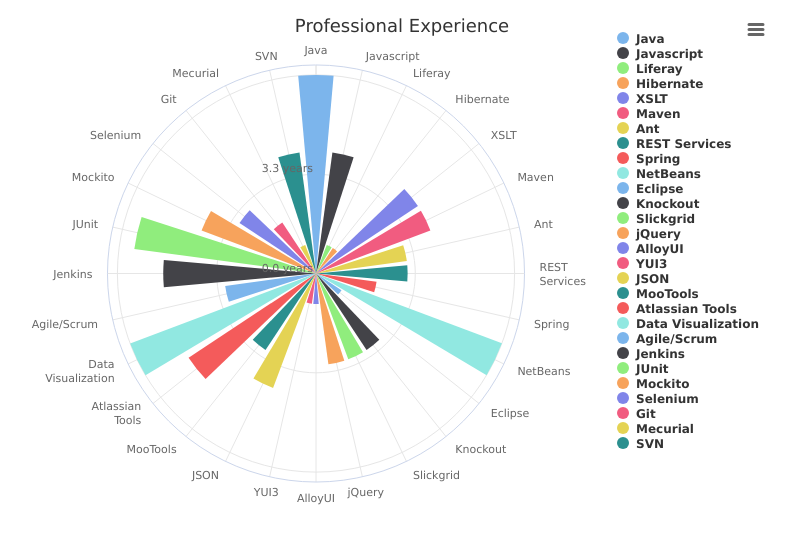
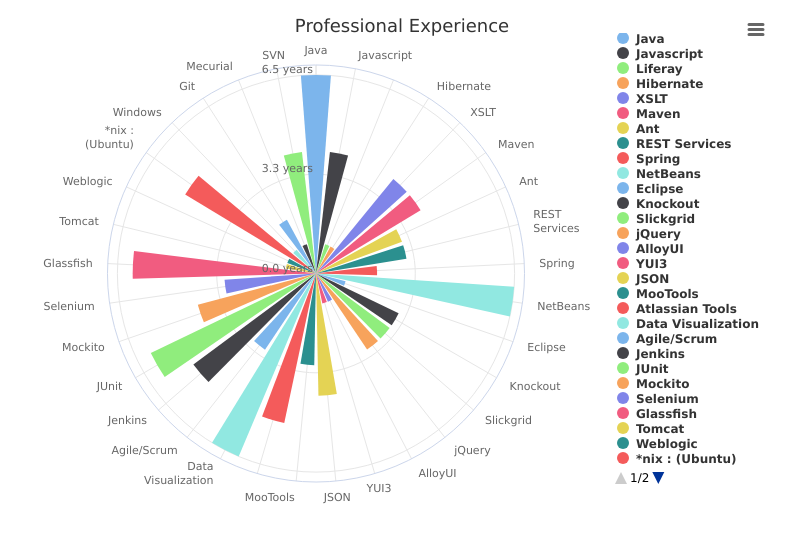
Before and after one commit to origineil02/code-samples, a plain HTML site: page SandBox/src/main/java/code/samples/highcharts/Experience.html in a window 1280 px wide. Shown: the whole page, without its empty margins (238-1034 px from the left). Drawn offline with nearby package versions, Linux system fonts and the light colour scheme.

Commit message:
Code Samples : Experience : adding technologies

```diff
--- a/SandBox/src/main/java/code/samples/highcharts/Experience.html
+++ b/SandBox/src/main/java/code/samples/highcharts/Experience.html
@@ -48,6 +48,13 @@
           {JUnit: 6},
           {Mockito: 4},
           {Selenium: 3},
+
+          {Glassfish: 6},
+          {Tomcat: 1},
+          {Weblogic: 1},
+
+          {'*nix : (Ubuntu)' : 5},
+          {Windows: 1},
 
           {Git : 2},
           {Mecurial : 1},
```
